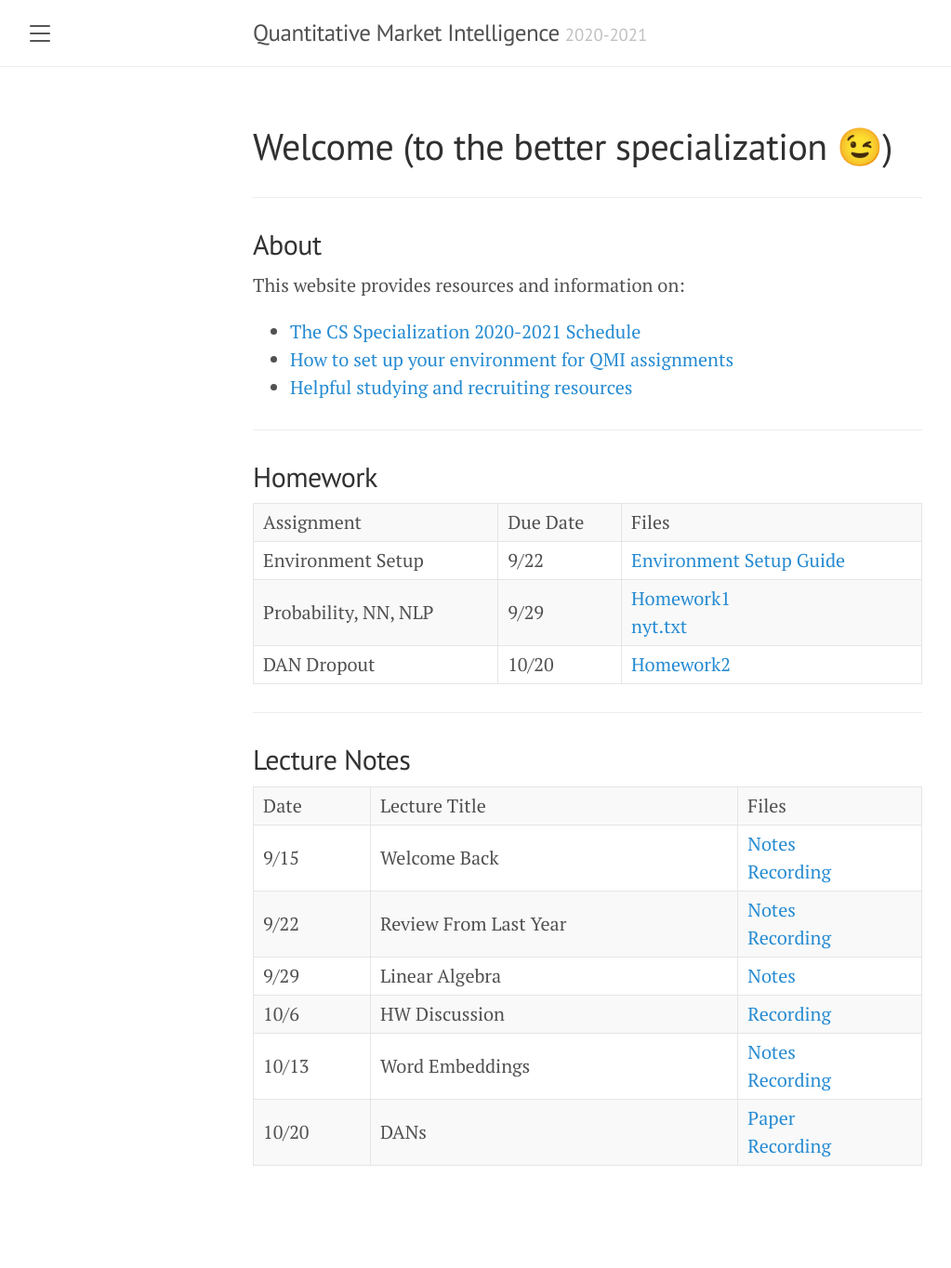
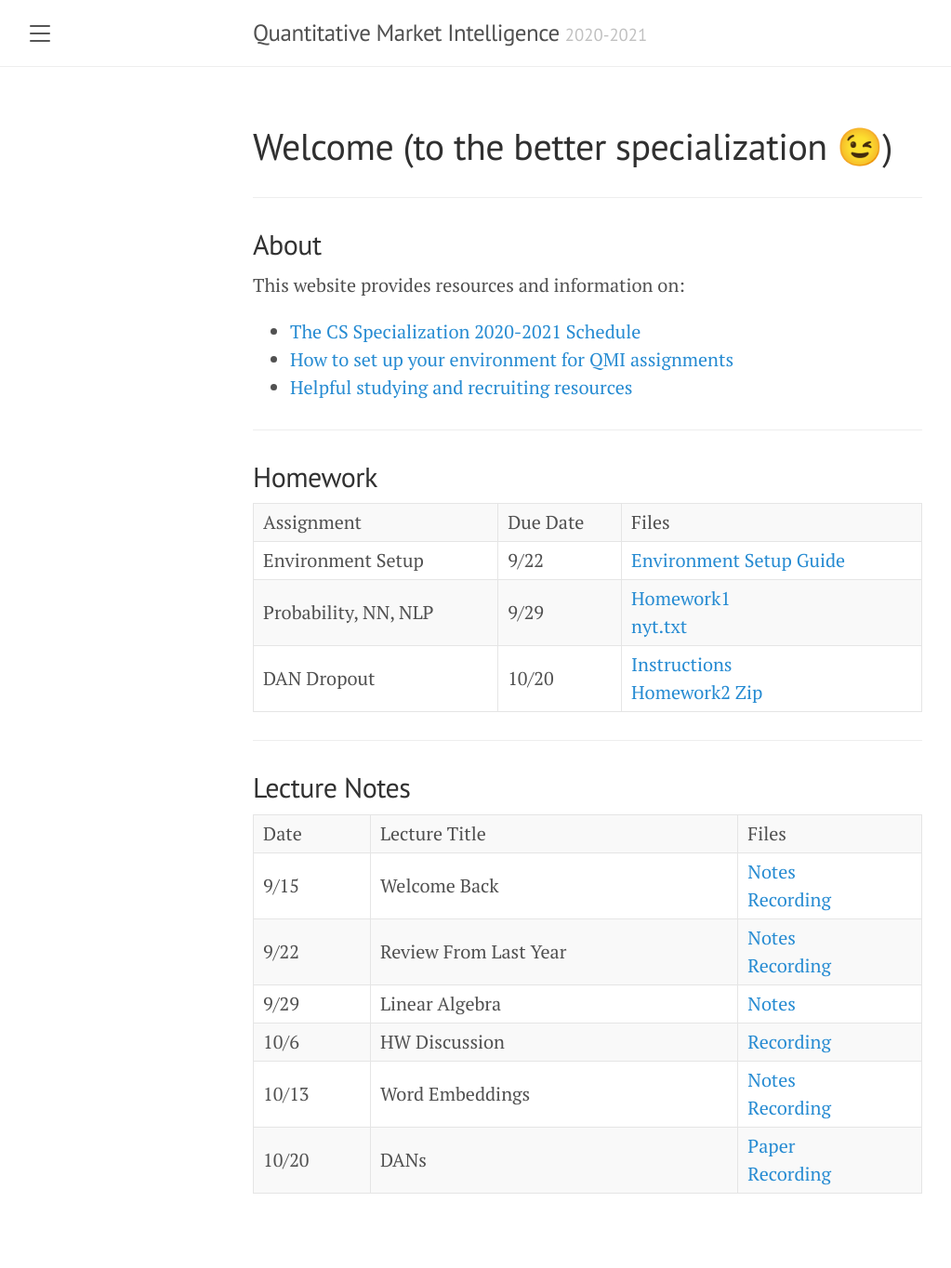
Before and after one commit to quantitativemarketintel/quantitativemarketintel.github.io, a Jekyll site: the page built from index.md, in a window 1280 px wide. Shown: the whole page at 93% size, without its empty margins (8-1031 px from the left). Built offline with Jekyll 4.4.1, drawn with Linux system fonts in a browser that asks for light colours; before the commit the page ends 1334 px from its top, so only the background shows below that.

Commit message:
Added homework files for DAN

```diff
--- a/index.md
+++ b/index.md
@@ -19,7 +19,7 @@ This website provides resources and information on:
 | Assignment                    | Due Date | Files |
 | Environment Setup             | 9/22     | [Environment Setup Guide]({{ site.url }}/assets/UpdatedEnvironmentSetup.pdf) 	   |
 |Probability, NN, NLP | 9/29 | [Homework1]({{ site.url }}/assets/CSSpecializationHW1.pdf) <br> [nyt.txt]({{ site.url }}/assets/nyt.txt) |
-|DAN Dropout | 10/20 | [Homework2]({{ site.url }}/assets/DAN.zip) |
+|DAN Dropout | 10/20 | [Instructions]({{ site.url }}/assets/DAN_HW.pdf) <br> [Homework2 Zip]({{ site.url }}/assets/DAN.zip) |
 
 ---
 
```
Also changed, not shown: 1 other file.
